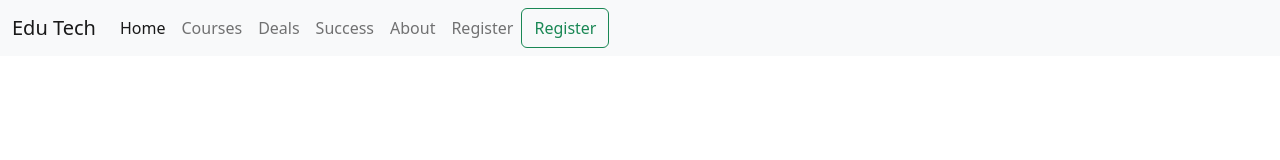
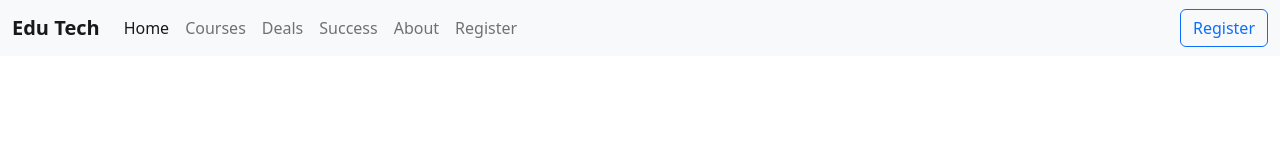
Before and after one commit to nusrat-jahan29/edTech-website, a plain HTML site: page index.html in a window 1280 px wide. Drawn offline with nearby package versions, Linux system fonts and the light colour scheme.

Commit message:
addeded first part

```diff
--- a/index.html
+++ b/index.html
@@ -12,15 +12,16 @@
 
 <body>
     <header>
-        <nav class="navbar navbar-expand-lg bg-light">
-            <div class="container-fluid">
-                <a class="navbar-brand" href="#">Edu Tech</a>
+        <nav class="navbar navbar-expand-lg bg-light ">
+            <div class="container-fluid ">
+                <a class="navbar-brand fw-bold" href=" #">Edu Tech</a>
                 <button class="navbar-toggler" type="button" data-bs-toggle="collapse" data-bs-target="#navbarScroll"
-                    aria-controls="EduTech" aria-expanded="false" aria-label="Toggle navigation">
+                    aria-controls="navbarScroll" aria-expanded="false" aria-label="Toggle navigation">
                     <span class="navbar-toggler-icon"></span>
                 </button>
                 <div class="collapse navbar-collapse" id="navbarScroll">
-                    <ul class="navbar-nav me-auto my-2 my-lg-0 navbar-nav-scroll" style="--bs-scroll-height: 100px;">
+                    <ul class="navbar-nav me-auto my-2 my-lg-0 navbar-nav-scroll me-auto, mb-2, mb-lg-0, me-2"
+                        style="--bs-scroll-height: 100px;">
                         <li class="nav-item">
                             <a class="nav-link active" aria-current="page" href="#">Home</a>
                         </li>
@@ -40,15 +41,17 @@
                         <li class="nav-item">
                             <a class="nav-link" href="#">Register </a>
                         </li>
+                    </ul>
 
-                        <form class="d-flex" role="search">
-
-                            <button class="btn btn-outline-success" type="submit">Register</button>
-                        </form>
+                    <form class="d-flex " role="search">
+                        <button class="btn btn-outline-primary " type="submit"
+                            style="color:#0d6efd fw-bolder;">Register</button>
+                    </form>
                 </div>
             </div>
         </nav>
     </header>
+    <script src="https://cdn.jsdelivr.net/npm/bootstrap@5.2.0/dist/js/bootstrap.bundle.min.js"></script>
 
 </body>
 
```
